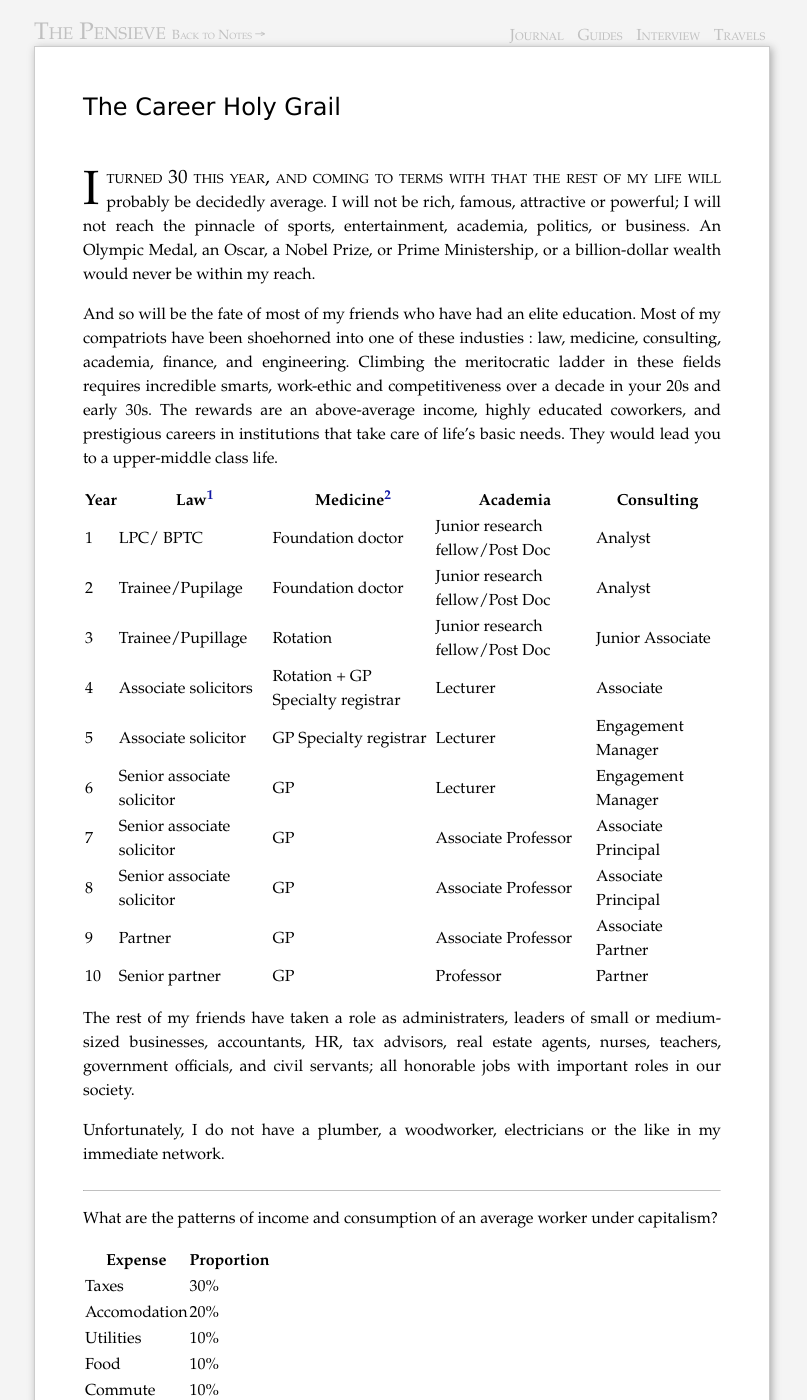
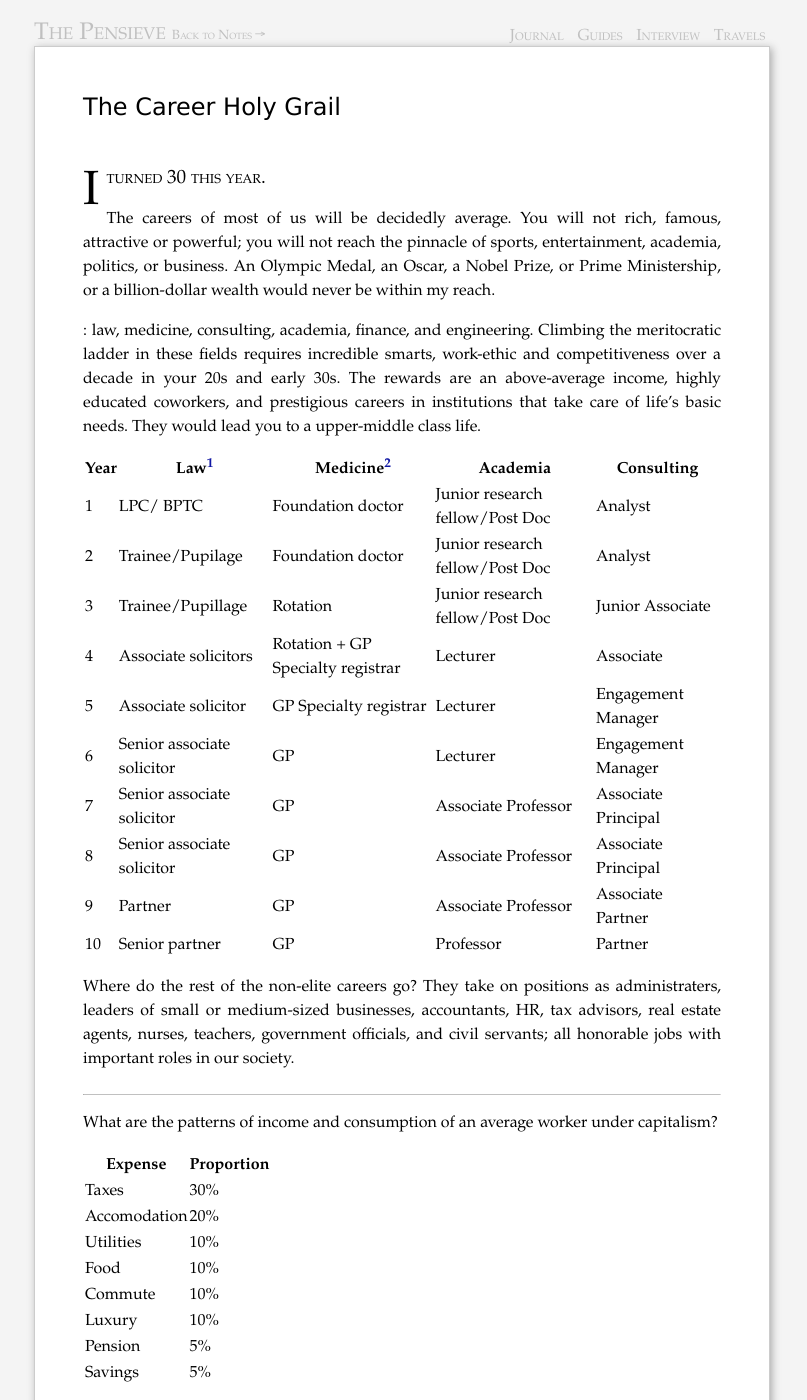
Before and after one commit to piyushahuja/piyushahuja.github.io, a Jekyll site: the page built from _posts/journal/2020-09-26-grail.md, in a window 1280 px wide and 1400 px high. Shown: the whole window, without its empty margins (238-1045 px from the left). Built offline with Jekyll 4.4.1, drawn with Linux system fonts in a browser that asks for light colours; comment, search, counter and statistics services are not loaded.

Commit message:
auto deployed

```diff
--- a/_posts/journal/2020-09-26-grail.md
+++ b/_posts/journal/2020-09-26-grail.md
@@ -9,10 +9,12 @@
 
 ---
 
-I turned 30 this year, and coming to terms with that the rest of my life will probably be decidedly average.  I will not be rich, famous, attractive or powerful; I will not reach the pinnacle of sports, entertainment, academia, politics, or business. An Olympic Medal, an Oscar, a Nobel Prize, or Prime Ministership, or a billion-dollar wealth would never be within my reach.
+I turned 30 this year.
 
-And so will be the fate of most of my friends who have had an elite education.
-Most of my compatriots have been shoehorned into one of these industies : law, medicine, consulting, academia, finance, and engineering. Climbing the meritocratic ladder in these fields requires incredible smarts, work-ethic and competitiveness over a decade in your 20s and early 30s. The rewards are an above-average income, highly educated coworkers, and prestigious careers in institutions that take care of life's basic needs. They would lead you to a upper-middle class life.
+The careers of most of us will be decidedly average.  You will not rich, famous, attractive or powerful; you will not reach the pinnacle of sports, entertainment, academia, politics, or business. An Olympic Medal, an Oscar, a Nobel Prize, or Prime Ministership, or a billion-dollar wealth would never be within my reach.
+
+
+: law, medicine, consulting, academia, finance, and engineering. Climbing the meritocratic ladder in these fields requires incredible smarts, work-ethic and competitiveness over a decade in your 20s and early 30s. The rewards are an above-average income, highly educated coworkers, and prestigious careers in institutions that take care of life's basic needs. They would lead you to a upper-middle class life.
 
 
 
@@ -30,9 +32,9 @@
 10 | Senior partner |   GP | Professor | Partner |
 
 
-The rest of my friends have taken a role as  administraters, leaders of small or medium-sized businesses, accountants, HR, tax advisors, real estate agents, nurses, teachers, government officials, and civil servants; all honorable jobs with important roles in our society.
+Where do the rest of the non-elite careers go? They take on positions as administraters, leaders of small or medium-sized businesses, accountants, HR, tax advisors, real estate agents, nurses, teachers, government officials, and civil servants; all honorable jobs with important roles in our society.
 
-Unfortunately, I do not have a plumber, a woodworker, electricians or the like in my immediate network.
+
 
 
 [^Medicine]: Newly qualified doctors enter a two-year Foundation Programme, where they undertake terms in a variety of different specialities. These must include training in General Medicine and General Surgery but can also include other fields such as Paediatrics, Anaesthetics or General Practice. Following completion of the Foundation Programme a doctor can choose to specialise in one field. All routes involve further assessment and examinations. To train as a general practitioner (GP), after completing the Foundation Programme, a doctor must complete eighteen months of posts in a variety of hospital specialities - often including paediatrics, psychiatry, geriatrics and obstetrics & gynaecology. The trainee also has to spend eighteen months as a General Practice Speciality Registrar - a trainee based in a GP practice. After completing this training and the relevant exams, the doctor can become a GP and can practise independently.
```
